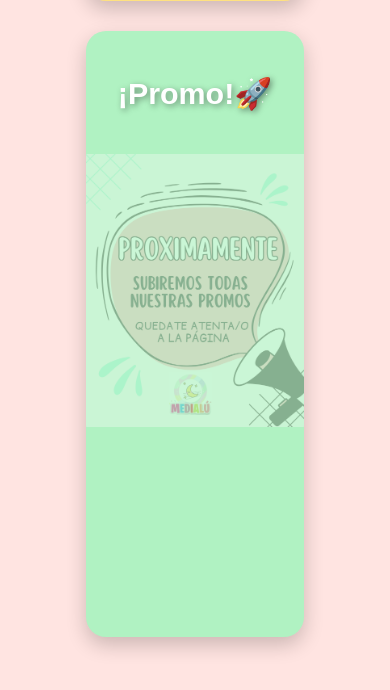
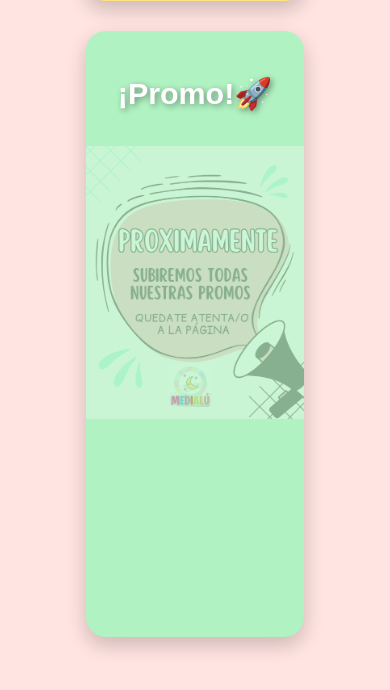
Before and after one commit to crisosatup-maker/miapp-flask, a Flask app: page / in a window 390 px wide. Shown: the part 995-1685 px from the top of the page. Run offline with Flask 3, Linux system fonts and the light colour scheme.

Commit message:
Actualización del sitio: descripción breve de los cambios

```diff
--- a/static/style.css
+++ b/static/style.css
@@ -444,12 +444,13 @@ h6 {
 /* Imagen dentro de cada franja */
 .franja-nuevos img,
 .franja-promo img {
-  width: 92%;
-  height: 70%; /* estaba en auto- mantiene proporción */
-  border-radius: 15px;
+  width: 95%;
+  height: 85%;          /* 🔹 ahora ocupa casi toda la franja */
+  object-fit: cover;     /* mantiene proporciones */
+  border-radius: 20px;   /* bordes suaves */
+  margin-top: 10px;      /* menos espacio arriba */
+  flex-grow: 1;          /* permite que crezca dentro del contenedor */
   box-shadow: none;
-  object-fit: cover; /* adapta mejor la imagen al recuadro */
-  margin-top: 20px;
 }
 
 /* Ajuste para pantallas chicas */
@@ -477,8 +478,9 @@ h6 {
 
   .franja-nuevos img,
   .franja-promo img {
-    width: 95%;
-    height: 65%;
+    width: 98%;
+    height: 88%;
+    margin-top: 5px;
 
   }
   .header-logo {
```
